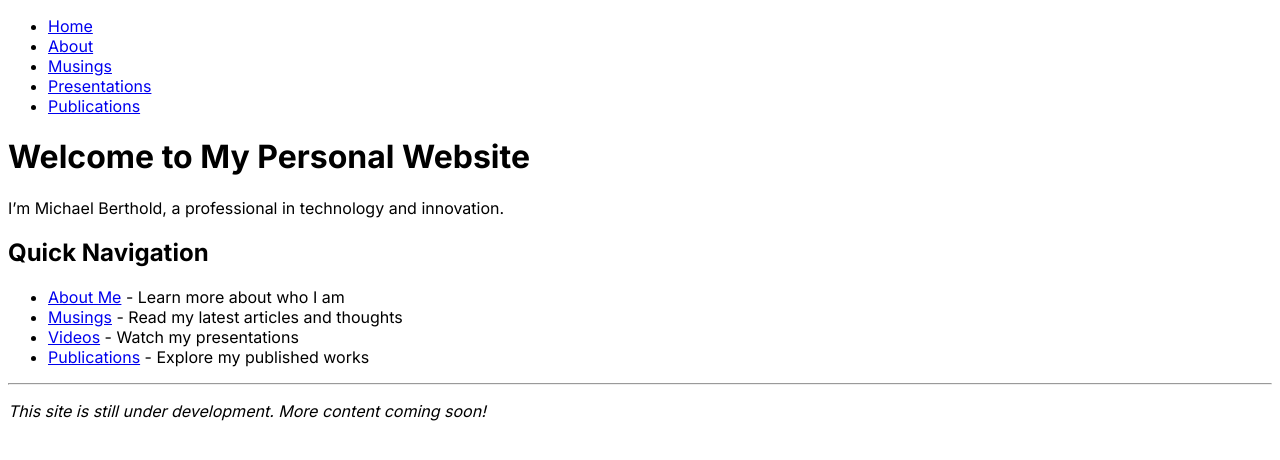
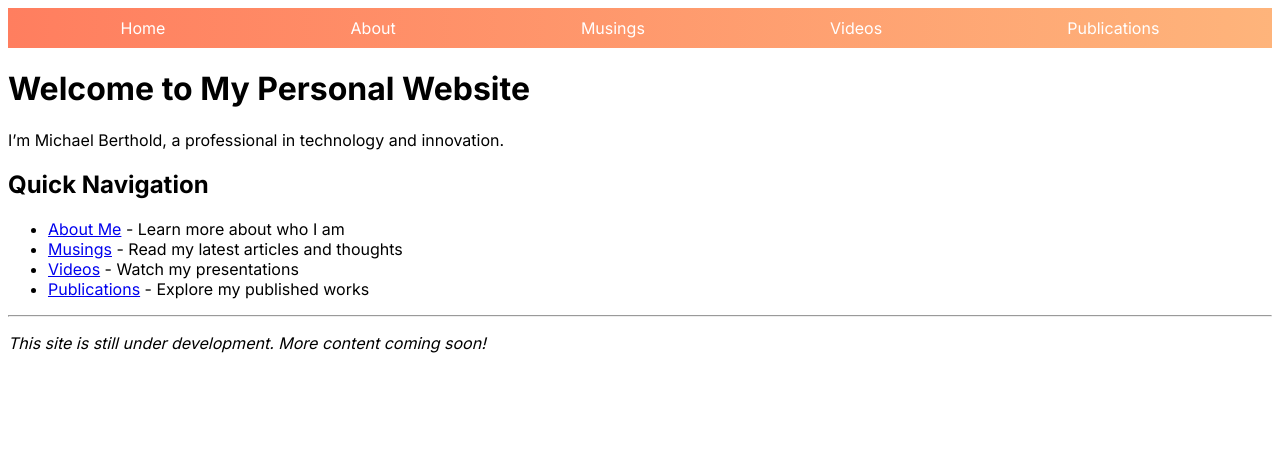
Before and after one commit to michael-berthold/michael-berthold.github.io, a Jekyll site: the page built from index.md, in a window 1280 px wide. Shown: the top 460 px of the page. Built offline with Jekyll 4.4.1, drawn with Linux system fonts in a browser that asks for light colours.

Commit message:
Update default.html layout file

```diff
--- a/_layouts/default.html
+++ b/_layouts/default.html
@@ -1,21 +1 @@
-<!DOCTYPE html>
-<html lang="en">
-<head>
-    <meta charset="UTF-8">
-    <meta name="viewport" content="width=device-width, initial-scale=1.0">
-    <link rel="stylesheet" href="/assets/css/style.css">
-    <title>Document</title>
-</head>
-<body>
-    <nav>
-        <ul>
-            <li><a href="/">Home</a></li>
-            <li><a href="/about">About</a></li>
-            <li><a href="/musings">Musings</a></li>
-            <li><a href="/videos">Presentations</a></li>
-            <li><a href="/publications">Publications</a></li>
-        </ul>
-    </nav>
-    {{ content }}
-</body>
-</html>
+<!DOCTYPE html><html lang="en"><head><meta charset="UTF-8"><meta name="viewport" content="width=device-width, initial-scale=1.0"><link rel="stylesheet" href="/assets/css/style.css"><title>{{ page.title }}</title></head><body><div class="navbar"><ul><li><a href="/">Home</a></li><li><a href="/about/">About</a></li><li><a href="/musings/">Musings</a></li><li><a href="/videos/">Videos</a></li><li><a href="/publications/">Publications</a></li></ul></div><main>{{ content }}</main></body></html>
```
